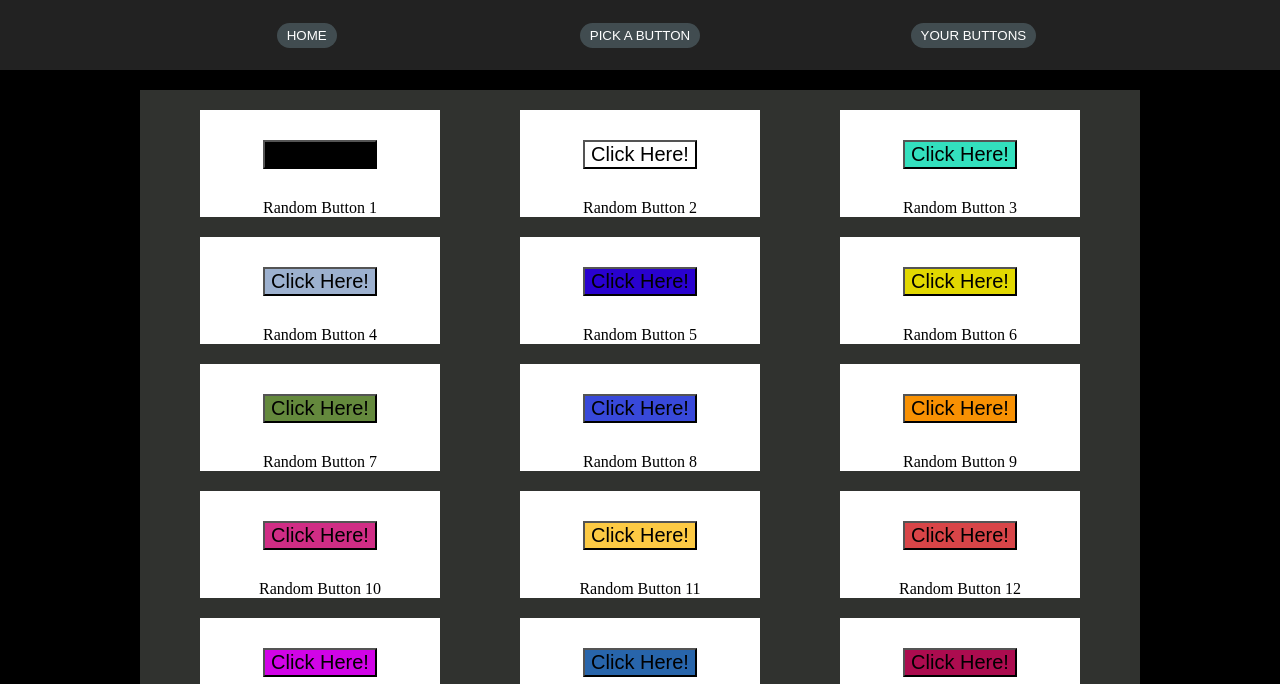
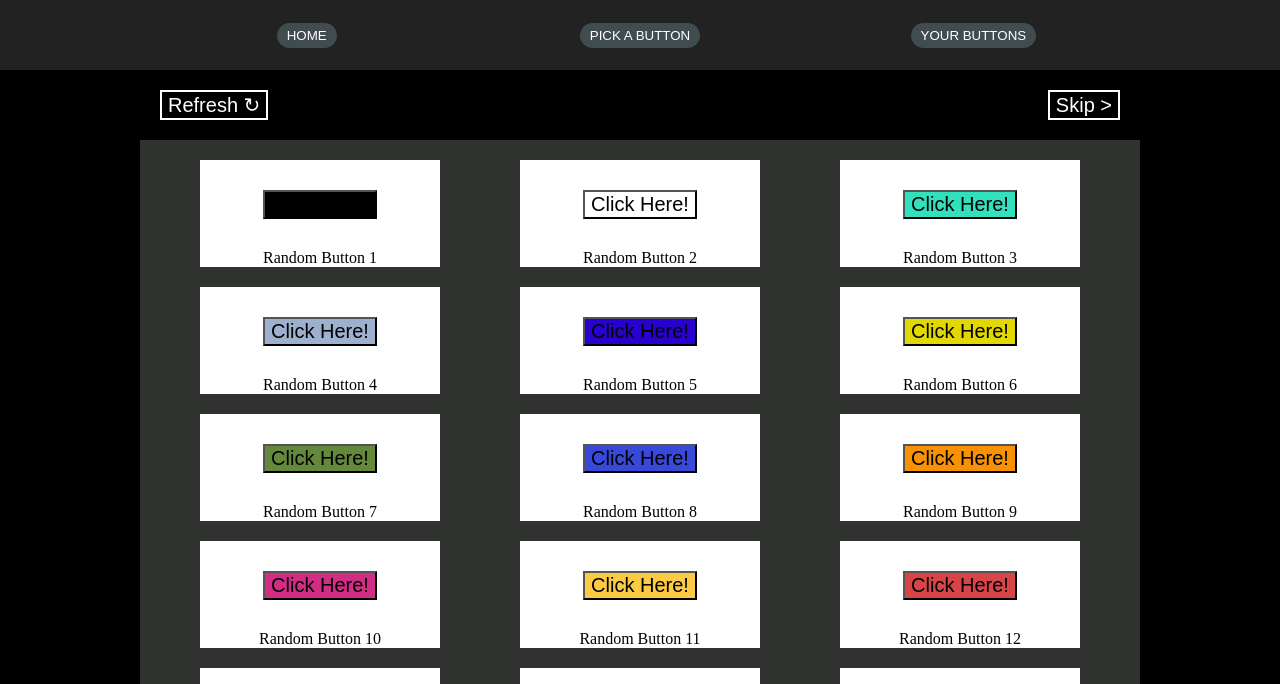
Before and after one commit to kersh2000/buttond-project, a website with bundled scripts: page public/index.html in a window 1280 px wide. Shown: the part 106-790 px from the top of the page. Built offline with nearby package versions, Linux system fonts and the light colour scheme.

Commit message:
Moved file to public folder.

```diff
--- a/index.html
+++ b/public/index.html
@@ -32,10 +32,18 @@
   </section>
   </header>
   <main>
-    <section id="buttons-container">
-      <!-- Here is where our JS file will inject our button and container elements into using JS DOM -->
+    <section class="home-page" class="page"></section>
+    <section class="pick-page" class="page">
+      <section class="button-settings">
+        <button class="refresh settings-btn">Refresh &#x21bb;</button>
+        <button class="skip settings-btn">Skip ></button>
+      </section>
+      <section id="buttons-container">
+        <!-- Here is where our JS file will inject our button and container elements into using JS DOM -->
+      </section>
+      <section class="cssStyling"></section>
     </section>
-    <section class="cssStyling"></section>
+    <section class="db-page" class="page"></section>
   </main>
   <footer>
 
--- a/index.js
+++ b/public/index.js
@@ -18,6 +18,7 @@ function finalButton() {
 }
 
 function addButtonDB() {
+  document.querySelector('#final-btn').disabled = true;
   const stylingText = `button_name { ${Styling.finalStyling}}`;
   const style = Styling.getFancyStyling(stylingText);
   document.querySelector('.cssStyling').innerHTML += `<p class="button-css">${style}</p>`;
@@ -35,11 +36,15 @@ function next(id, skip = false) {
   const btn = document.querySelector(`#${id}`);
   if (!skip) {
     styling.addAttr(btn);
-    Styling.styleCounter ++;
-    if (Styling.styleCounter === Object.keys(Styling.cssStyles).length) {
-      finalButton();
-      return;
-    }
+  }
+  Styling.styleCounter ++;
+  if (Styling.styleCounter === Object.keys(Styling.cssStyles).length) {
+    finalButton();
+    refreshBtn.disabled = true;
+    refreshBtn.style.opacity = '0.5';
+    skipBtn.disabled = true;
+    skipBtn.style.opacity = '0.5';
+    return;
   }
   buttons();
 }
@@ -51,6 +56,16 @@ main.style.marginTop = header.clientHeight + 'px';
 window.addEventListener('resize', () => {
   checkbox.checked = false;
   main.style.marginTop = header.clientHeight + 'px';
+});
+
+const refreshBtn = document.querySelector('.refresh');
+refreshBtn.addEventListener('click', () => {
+  buttons();
+});
+
+const skipBtn = document.querySelector('.skip');
+skipBtn.addEventListener('click', () => {
+  next('btn-1', true);
 });
 
 // const numOfRandButtons = 50;
--- a/style.css
+++ b/public/style.css
@@ -99,14 +99,61 @@ main {
   display: flex;
   flex-direction: column;
   padding: 20px;
+  align-items: center;
+}
+
+.pick-page {
+  width: 90vw;
+  max-width: 1000px;
+  display: flex;
+  flex-direction: column;
+  align-items: center;
+}
+
+.button-settings {
+  width: 100%;
+  margin-bottom: 20px;
+  display: grid;
+  grid-template-columns: 20px auto 1fr auto 20px;
+}
+
+.settings-btn {
+  font-size: 20px;
+  background-color: black;
+  color: white;
+  border: 2px solid white;
+}
+
+.settings-btn {
+  cursor: pointer;
+  transition: all 0.2s;
+}
+
+.skip {
+  grid-column-start: 4;
+}
+
+.settings-btn:hover{
+  color: black;
+  background-color: white;
+}
+
+.skip:active {
+  transform: translateX(10px);
+}
+
+.refresh {
+  grid-column-start: 2;
+}
+
+.refresh:active {
+  transform: translateX(-10px);
 }
 
 #buttons-container {
-  width: 90vw;
   padding: 20px 0;
   margin: 0 auto;
   align-self: center;
-  max-width: 1000px;
   background-color: #30322F;
   justify-content: space-evenly;
   display: flex;
@@ -136,6 +183,10 @@ main {
   justify-self: center;
 }
 
+#buttons-container div button:hover {
+  cursor: pointer;
+}
+
 .cssStyling {
   display: flex;
   justify-content: center;
```
Also changed, not shown: public/styling.js (renamed from styling.js).
